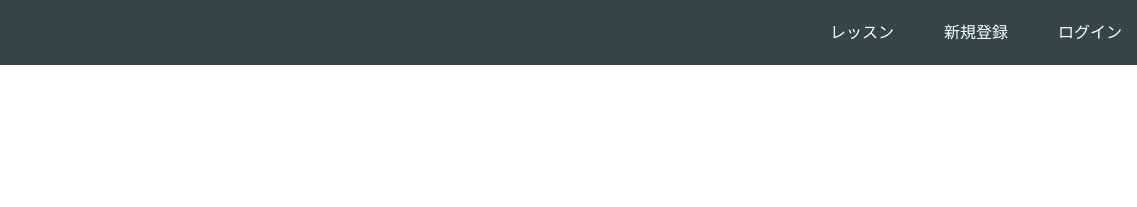
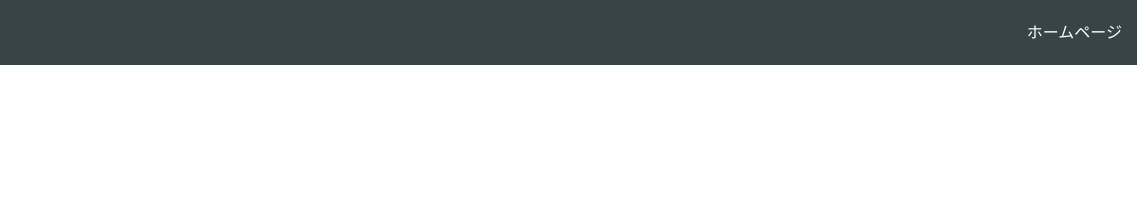
Before and after one commit to keikun1215/oishi-server, a plain HTML site: page index.html in a window 1280 px wide. Shown: the top 207 px of the page, 143-1280 px from the left. Drawn offline with Linux system fonts and the light colour scheme.

Commit message:
Update index.html

```diff
--- a/index.html
+++ b/index.html
@@ -15,9 +15,8 @@
       </div>
       <span class="fa fa-bars menu-icon"></span>
       <div class="header-right">
-        <a href="#">レッスン</a>
-        <a href="#">新規登録</a>
-        <a href="#" class="login">ログイン</a>
+        <a href="#">ホームページ</a>
+
       </div>
     </div>
   </header>
```
